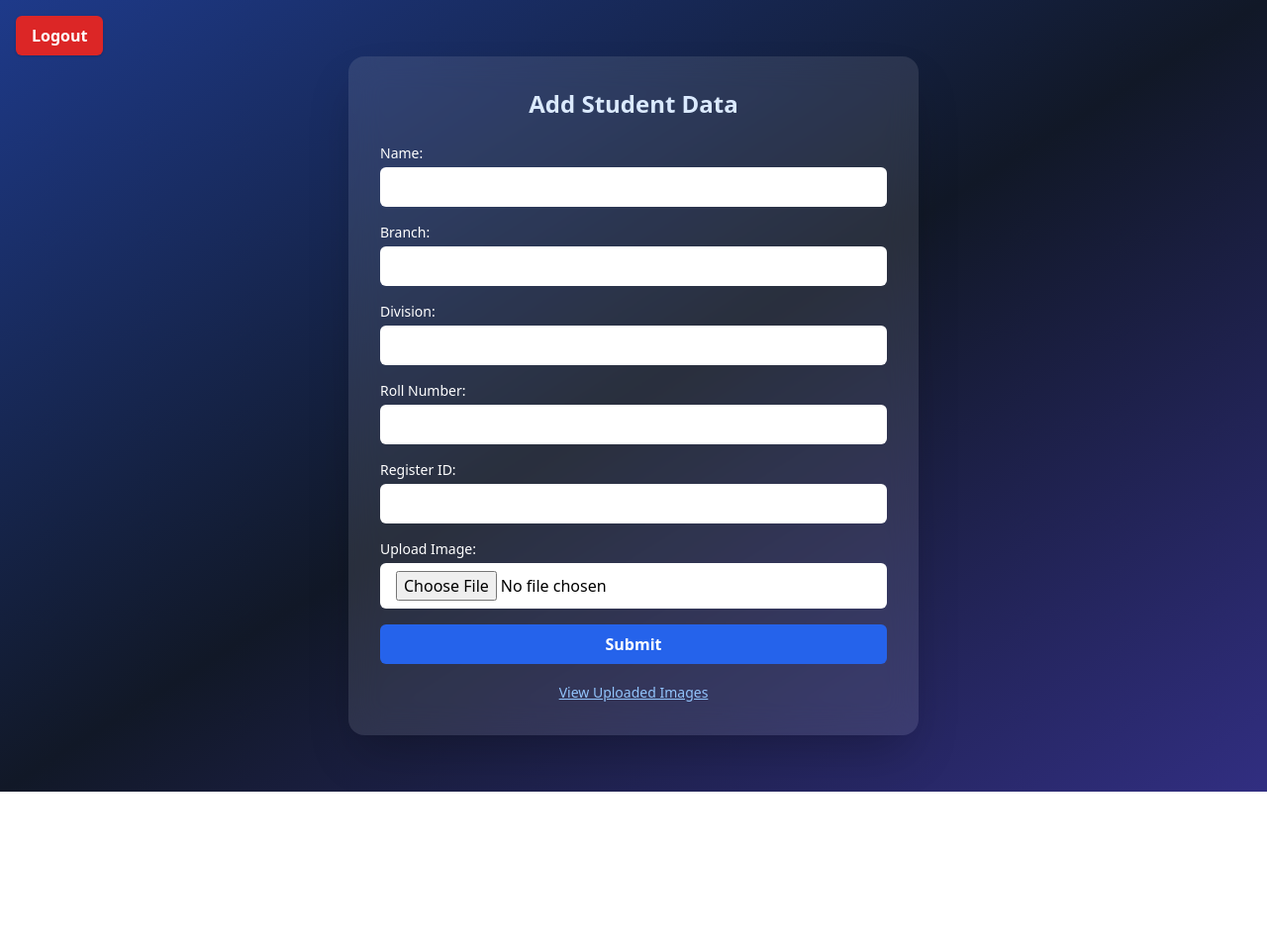
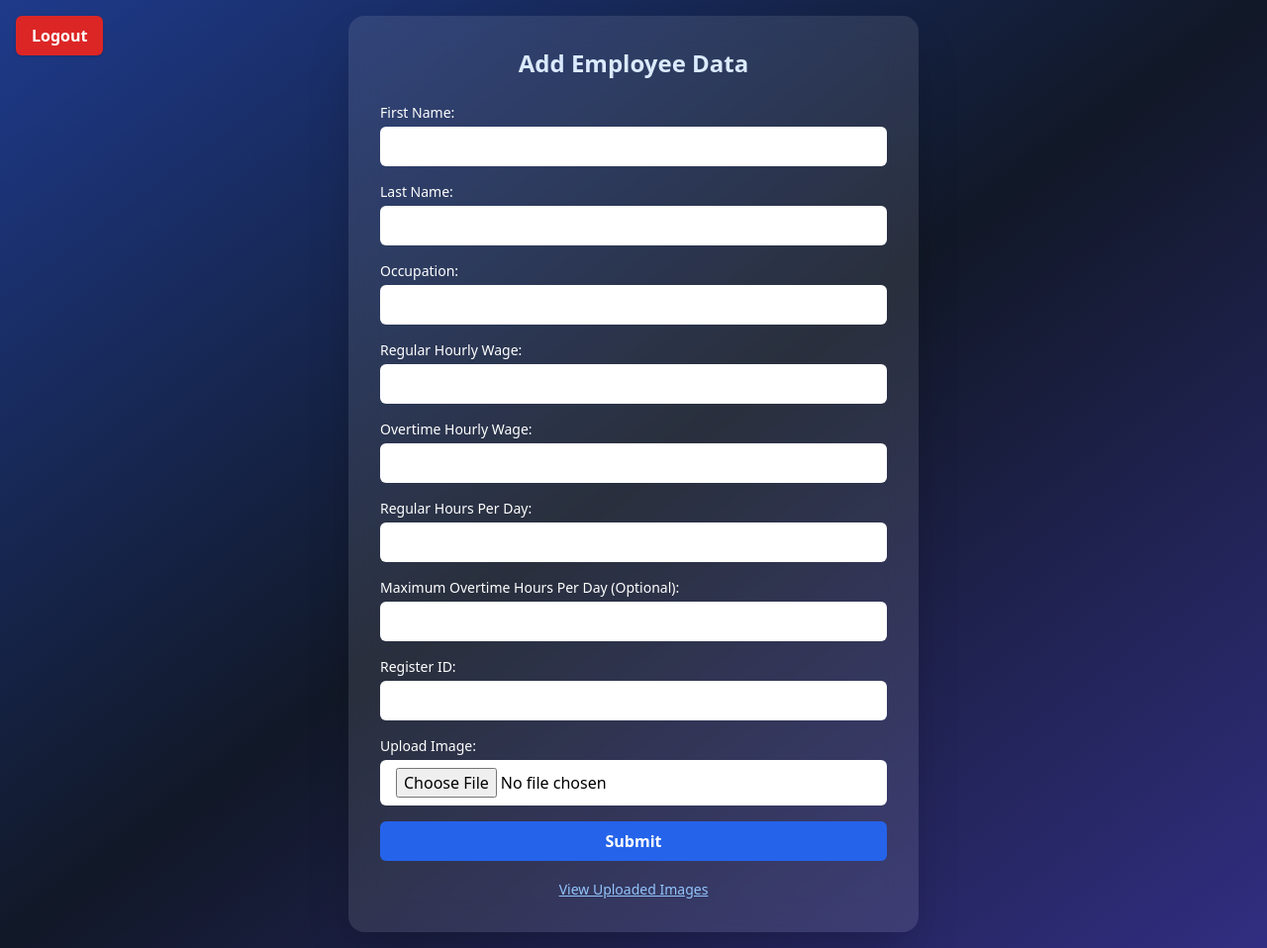
Before and after one commit to luiszep/face-attendance-system, a Flask app: page /data in a window 1280 px wide. Shown: the whole page at 99% size. Before the commit the page ends 800 px from the top, so only its background shows below. Run offline with Flask 3, Linux system fonts and the light colour scheme; the visitor is signed in with stand-in values (Sample User, id 1); some libraries are stand-ins or nearby versions.

Commit message:
Updated student_data model class and backend use to include employee data.

```diff
--- a/backend/routes/admin_routes.py
+++ b/backend/routes/admin_routes.py
@@ -40,14 +40,18 @@ def add_user():
         flash('Session expired or unauthorized access.', 'error')
         return redirect(url_for('auth_bp.login'))
     # Extract form data
-    name = request.form['name']
-    branch = request.form['branch']
-    division = request.form['division']
+    first_name = request.form['first_name']
+    last_name = request.form['last_name']
+    occupation = request.form['occupation']
+    regular_wage = float(request.form['regular_wage'])
+    overtime_wage = float(request.form['overtime_wage'])
+    regular_hours = int(request.form['regular_hours'])
+    maximum_overtime_hours = request.form.get('maximum_overtime_hours')  # optional
+    maximum_overtime_hours = int(maximum_overtime_hours) if maximum_overtime_hours else None
     regid = request.form['reg_id']
-    rollno = request.form['roll_no']
     # Check for duplicate
     existing_student = Student_data.query.filter_by(
-        name=name,
+        regid=regid,
         session_code_id=session['session_code_id']
     ).first()
     if existing_student:
@@ -77,10 +81,13 @@ def add_user():
             return redirect(request.url)
         # Create DB record
         user = Student_data(
-            name=name,
-            rollno=rollno,
-            division=division,
-            branch=branch,
+            first_name=first_name,
+            last_name=last_name,
+            occupation=occupation,
+            regular_wage=regular_wage,
+            overtime_wage=overtime_wage,
+            regular_hours=regular_hours,
+            maximum_overtime_hours=maximum_overtime_hours,
             regid=regid,
             session_code_id=session_id
         )
--- a/backend/utils/helpers.py
+++ b/backend/utils/helpers.py
@@ -76,13 +76,14 @@ def mysqlconnect(student_id, session_code_id):
         student_id (str): The recognized student's ID.
         session_code_id (int): The associated session code.
     Returns:
-        tuple: (id, name, rollno, division, branch) if found,
-               otherwise (None, None, None, None, None).
+        tuple: (id, first_name, last_name, occupation, regular_wage,
+        overtime_wage, regular_hours, maximum_overtime_hours)
+
     """
     from backend.app import app
     from backend.models import Student_data
     if student_id is None:
-        return None, None, None, None, None
+        return (None,)*8
     try:
         with app.app_context():
             student_data = Student_data.query.filter_by(
@@ -92,16 +93,19 @@ def mysqlconnect(student_id, session_code_id):
             if student_data:
                 return (
                     student_data.id,
-                    student_data.name,
-                    student_data.rollno,
-                    student_data.division,
-                    student_data.branch
+                    student_data.first_name,
+                    student_data.last_name,
+                    student_data.occupation,
+                    student_data.regular_wage,
+                    student_data.overtime_wage,
+                    student_data.regular_hours,
+                    student_data.maximum_overtime_hours
                 )
             else:
-                return None, None, None, None, None
+                return (None,)*8
     except Exception as e:
         print("Error fetching student data:", e)
-        return None, None, None, None, None
+        return (None,)*8
 
 # --- Record or update attendance entry ---
 def record_attendance(name, current_date, roll_no, div, branch, reg_id, session_code_id):
--- a/frontend/templates/data.html
+++ b/frontend/templates/data.html
@@ -4,7 +4,7 @@
 <head>
   <meta charset="UTF-8" />
   <meta name="viewport" content="width=device-width, initial-scale=1.0" />
-  <title>Add Student Data</title>
+  <title>Add Employee Data</title>
   <script src="https://cdn.tailwindcss.com"></script>
 </head>
 
@@ -19,7 +19,7 @@
   </div>
 
   <div class="w-full max-w-xl bg-white bg-opacity-10 backdrop-blur-lg p-8 rounded-2xl shadow-2xl text-white fade-in">
-    <h2 class="text-2xl font-bold text-center text-blue-100 mb-6">Add Student Data</h2>
+    <h2 class="text-2xl font-bold text-center text-blue-100 mb-6">Add Employee Data</h2>
 
     {% with messages = get_flashed_messages() %}
       {% if messages %}
@@ -33,21 +33,33 @@
 
     <form action="/Attendance_system/add_user" method="post" enctype="multipart/form-data" class="space-y-4">
       <div>
-        <label for="name" class="block text-sm font-medium mb-1">Name:</label>
-        <input type="text" id="name" name="name" class="w-full px-4 py-2 rounded-md text-black focus:outline-none focus:ring-2 focus:ring-blue-500" />
+        <label for="first_name" class="block text-sm font-medium mb-1">First Name:</label>
+        <input type="text" id="first_name" name="first_name" class="w-full px-4 py-2 rounded-md text-black focus:outline-none focus:ring-2 focus:ring-blue-500" />
       </div>
       <div>
-        <label for="branch" class="block text-sm font-medium mb-1">Branch:</label>
-        <input type="text" id="branch" name="branch" class="w-full px-4 py-2 rounded-md text-black focus:outline-none focus:ring-2 focus:ring-blue-500" />
+        <label for="last_name" class="block text-sm font-medium mb-1">Last Name:</label>
+        <input type="text" id="last_name" name="last_name" class="w-full px-4 py-2 rounded-md text-black focus:outline-none focus:ring-2 focus:ring-blue-500" />
       </div>
       <div>
-        <label for="division" class="block text-sm font-medium mb-1">Division:</label>
-        <input type="text" id="division" name="division" class="w-full px-4 py-2 rounded-md text-black focus:outline-none focus:ring-2 focus:ring-blue-500" />
+        <label for="occupation" class="block text-sm font-medium mb-1">Occupation:</label>
+        <input type="text" id="occupation" name="occupation" class="w-full px-4 py-2 rounded-md text-black focus:outline-none focus:ring-2 focus:ring-blue-500" />
       </div>
       <div>
-        <label for="roll_no" class="block text-sm font-medium mb-1">Roll Number:</label>
-        <input type="text" id="roll_no" name="roll_no" class="w-full px-4 py-2 rounded-md text-black focus:outline-none focus:ring-2 focus:ring-blue-500" />
+        <label for="regular_wage" class="block text-sm font-medium mb-1">Regular Hourly Wage:</label>
+        <input type="number" step="0.01" id="regular_wage" name="regular_wage" class="w-full px-4 py-2 rounded-md text-black focus:outline-none focus:ring-2 focus:ring-blue-500" />
       </div>
+      <div>
+        <label for="overtime_wage" class="block text-sm font-medium mb-1">Overtime Hourly Wage:</label>
+        <input type="number" step="0.01" id="overtime_wage" name="overtime_wage" class="w-full px-4 py-2 rounded-md text-black focus:outline-none focus:ring-2 focus:ring-blue-500" />
+    </div>
+    <div>
+        <label for="regular_hours" class="block text-sm font-medium mb-1">Regular Hours Per Day:</label>
+        <input type="number" id="regular_hours" name="regular_hours" class="w-full px-4 py-2 rounded-md text-black focus:outline-none focus:ring-2 focus:ring-blue-500" />
+    </div>
+    <div>
+        <label for="maximum_overtime_hours" class="block text-sm font-medium mb-1">Maximum Overtime Hours Per Day (Optional):</label>
+        <input type="number" id="maximum_overtime_hours" name="maximum_overtime_hours" class="w-full px-4 py-2 rounded-md text-black focus:outline-none focus:ring-2 focus:ring-blue-500" />
+    </div>
       <div>
         <label for="reg_id" class="block text-sm font-medium mb-1">Register ID:</label>
         <input type="text" id="reg_id" name="reg_id" class="w-full px-4 py-2 rounded-md text-black focus:outline-none focus:ring-2 focus:ring-blue-500" />
```
Also changed, not shown: backend/models.py (+17 -11 lines).
